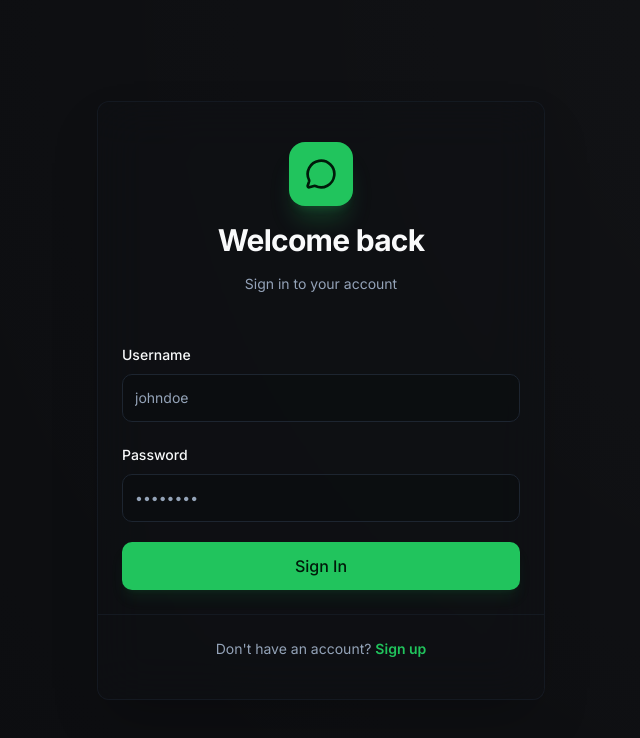
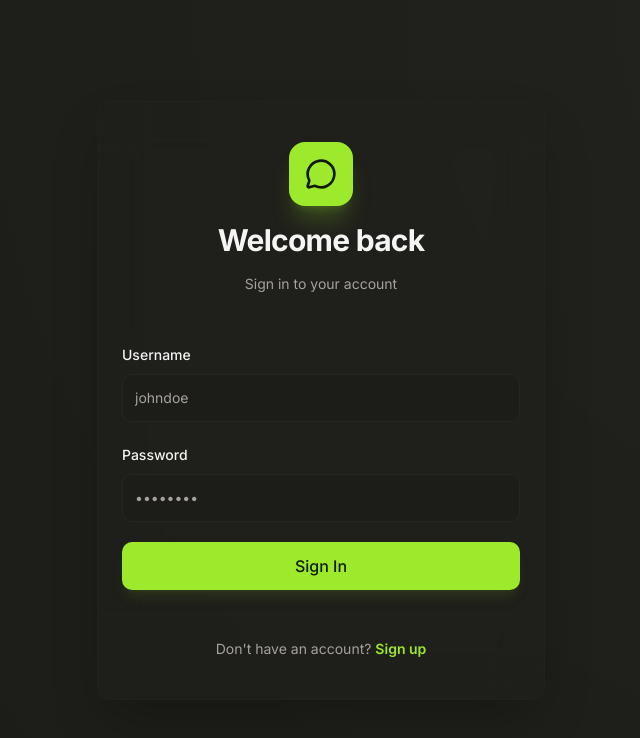
Before and after one commit to user-synax/Tare-Chat, a Next.js app: page /login in a window 1280 px wide. Shown: the top 738 px of the page, without its empty margins (319-959 px from the left). Built offline with nearby package versions, Linux system fonts and the light colour scheme.

Commit message:
Ui and user Setting Option

```diff
--- /dev/null
+++ b/app/api/user/profile/route.js
@@ -0,0 +1,68 @@
+import connectDB from "@/lib/db";
+import User from "@/models/User";
+import { getSession, hashPassword } from "@/lib/auth";
+import { NextResponse } from "next/server";
+
+export async function GET() {
+  try {
+    const session = await getSession();
+    if (!session) {
+      return NextResponse.json({ error: "Unauthorized" }, { status: 401 });
+    }
+
+    await connectDB();
+    const user = await User.findById(session.userId).select("-password");
+    if (!user) {
+      return NextResponse.json({ error: "User not found" }, { status: 404 });
+    }
+
+    return NextResponse.json({ user }, { status: 200 });
+  } catch (error) {
+    console.error("Fetch profile error:", error);
+    return NextResponse.json({ error: "Internal Server Error" }, { status: 500 });
+  }
+}
+
+export async function PATCH(req) {
+  try {
+    const session = await getSession();
+    if (!session) {
+      return NextResponse.json({ error: "Unauthorized" }, { status: 401 });
+    }
+
+    const { username, password } = await req.json();
+    await connectDB();
+
+    const updateData = {};
+    if (username) {
+      // Check if username is already taken
+      const existingUser = await User.findOne({ username, _id: { $ne: session.userId } });
+      if (existingUser) {
+        return NextResponse.json({ error: "Username already taken" }, { status: 400 });
+      }
+      updateData.username = username;
+    }
+
+    if (password) {
+      if (password.length < 6) {
+        return NextResponse.json({ error: "Password must be at least 6 characters" }, { status: 400 });
+      }
+      updateData.password = await hashPassword(password);
+    }
+
+    if (Object.keys(updateData).length === 0) {
+      return NextResponse.json({ error: "No changes provided" }, { status: 400 });
+    }
+
+    const user = await User.findByIdAndUpdate(
+      session.userId,
+      { $set: updateData },
+      { new: true }
+    ).select("-password");
+
+    return NextResponse.json({ message: "Profile updated successfully", user }, { status: 200 });
+  } catch (error) {
+    console.error("Update profile error:", error);
+    return NextResponse.json({ error: "Internal Server Error" }, { status: 500 });
+  }
+}
--- a/app/globals.css
+++ b/app/globals.css
@@ -4,48 +4,48 @@
 
 @layer base {
   :root {
-    --background: 210 20% 98%;
-    --foreground: 220 15% 5%;
+    --background: 60 4.8% 95.9%; /* Olive Light Base */
+    --foreground: 20 14.3% 4.1%;
     --card: 0 0% 100%;
-    --card-foreground: 220 15% 5%;
+    --card-foreground: 20 14.3% 4.1%;
     --popover: 0 0% 100%;
-    --popover-foreground: 220 15% 5%;
-    --primary: 142 71% 45%;
-    --primary-foreground: 144 100% 97%;
-    --secondary: 210 20% 96%;
-    --secondary-foreground: 220 15% 5%;
-    --muted: 210 20% 96%;
-    --muted-foreground: 215 16% 47%;
-    --accent: 142 71% 45%;
-    --accent-foreground: 144 100% 97%;
+    --popover-foreground: 20 14.3% 4.1%;
+    --primary: 84 81% 44%; /* Lime Theme Primary */
+    --primary-foreground: 84 100% 97%;
+    --secondary: 60 4.8% 90%;
+    --secondary-foreground: 24 9.8% 10%;
+    --muted: 60 4.8% 90%;
+    --muted-foreground: 25 5.3% 44.7%;
+    --accent: 84 81% 44%;
+    --accent-foreground: 84 100% 97%;
     --destructive: 0 84.2% 60.2%;
-    --destructive-foreground: 210 20% 98%;
-    --border: 214 32% 91%;
-    --input: 214 32% 91%;
-    --ring: 142 71% 45%;
+    --destructive-foreground: 60 4.8% 95.9%;
+    --border: 20 5.9% 90%;
+    --input: 20 5.9% 90%;
+    --ring: 84 81% 44%;
     --radius: 0.75rem;
   }
 
   .dark {
-    --background: 220 15% 5%; /* Mist Base */
-    --foreground: 210 20% 98%;
-    --card: 220 15% 7%;
-    --card-foreground: 210 20% 98%;
-    --popover: 220 15% 7%;
-    --popover-foreground: 210 20% 98%;
-    --primary: 142 71% 45%; /* Emerald Theme */
-    --primary-foreground: 144 100% 5%;
-    --secondary: 215 25% 12%;
-    --secondary-foreground: 210 20% 98%;
-    --muted: 215 25% 12%;
-    --muted-foreground: 215 20% 65%;
-    --accent: 142 71% 45%;
-    --accent-foreground: 144 100% 5%;
+    --background: 60 9.1% 9.8%; /* Olive Dark Base */
+    --foreground: 60 4.8% 95.9%;
+    --card: 60 9.1% 12%;
+    --card-foreground: 60 4.8% 95.9%;
+    --popover: 60 9.1% 12%;
+    --popover-foreground: 60 4.8% 95.9%;
+    --primary: 84 81% 54%; /* Lime Theme Dark Primary */
+    --primary-foreground: 84 100% 5%;
+    --secondary: 12 6.5% 15.1%;
+    --secondary-foreground: 60 4.8% 95.9%;
+    --muted: 12 6.5% 15.1%;
+    --muted-foreground: 24 5.4% 63.9%;
+    --accent: 84 81% 54%;
+    --accent-foreground: 84 100% 5%;
     --destructive: 0 62.8% 30.6%;
-    --destructive-foreground: 210 20% 98%;
-    --border: 215 25% 15%;
-    --input: 215 25% 15%;
-    --ring: 142 71% 45%;
+    --destructive-foreground: 60 4.8% 95.9%;
+    --border: 12 6.5% 15.1%;
+    --input: 12 6.5% 15.1%;
+    --ring: 84 81% 54%;
   }
 }
 
--- /dev/null
+++ b/components/AccountSection.jsx
@@ -0,0 +1,164 @@
+"use client";
+
+import { useState, useEffect } from "react";
+import { Button } from "@/components/ui/button";
+import { Input } from "@/components/ui/input";
+import { Label } from "@/components/ui/label";
+import {
+  Dialog,
+  DialogContent,
+  DialogHeader,
+  DialogTitle,
+  DialogTrigger,
+  DialogFooter
+} from "@/components/ui/dialog";
+import { Avatar, AvatarFallback } from "@/components/ui/avatar";
+import { User, Settings, Loader2, CheckCircle2, AlertCircle } from "lucide-react";
+import { cn } from "@/lib/utils";
+
+export default function AccountSection() {
+  const [user, setUser] = useState(null);
+  const [username, setUsername] = useState("");
+  const [loading, setLoading] = useState(false);
+  const [fetching, setFetching] = useState(true);
+  const [message, setMessage] = useState({ text: "", type: "" });
+  const [open, setOpen] = useState(false);
+
+  const fetchProfile = async () => {
+    try {
+      setFetching(true);
+      const res = await fetch("/api/user/profile");
+      const data = await res.json();
+      if (res.ok) {
+        setUser(data.user);
+        setUsername(data.user.username);
+      }
+    } catch (err) {
+      console.error("Failed to fetch profile:", err);
+    } finally {
+      setFetching(false);
+    }
+  };
+
+  useEffect(() => {
+    if (open) {
+      fetchProfile();
+    }
+  }, [open]);
+
+  const handleUpdate = async (e) => {
+    e.preventDefault();
+    if (username === user?.username) {
+      setMessage({ text: "No changes to update", type: "error" });
+      return;
+    }
+
+    setLoading(true);
+    setMessage({ text: "", type: "" });
+
+    try {
+      const res = await fetch("/api/user/profile", {
+        method: "PATCH",
+        headers: { "Content-Type": "application/json" },
+        body: JSON.stringify({
+          username: username,
+        }),
+      });
+
+      const data = await res.json();
+
+      if (res.ok) {
+        setMessage({ text: "Profile updated successfully!", type: "success" });
+        setUser(data.user);
+        // Update localStorage if needed
+        localStorage.setItem("username", data.user.username);
+      } else {
+        setMessage({ text: data.error || "Failed to update profile", type: "error" });
+      }
+    } catch (err) {
+      setMessage({ text: "Something went wrong", type: "error" });
+    } finally {
+      setLoading(false);
+    }
+  };
+
+  return (
+    <Dialog open={open} onOpenChange={setOpen}>
+      <DialogTrigger asChild>
+        <Button
+          variant="ghost"
+          size="icon"
+          className="h-10 w-10 rounded-full hover:bg-primary/10 hover:text-primary transition-all"
+          title="Account Settings"
+        >
+          <Settings className="h-5 w-5" />
+        </Button>
+      </DialogTrigger>
+      <DialogContent className="sm:max-w-[425px] bg-card border-border/50 shadow-2xl">
+        <DialogHeader>
+          <DialogTitle className="text-2xl font-bold flex items-center space-x-2">
+            <User className="h-6 w-6 text-primary" />
+            <span>My Account</span>
+          </DialogTitle>
+        </DialogHeader>
+
+        {fetching ? (
+          <div className="flex flex-col items-center justify-center py-12">
+            <Loader2 className="h-8 w-8 animate-spin text-primary opacity-50" />
+            <p className="mt-4 text-sm text-muted-foreground">Loading details...</p>
+          </div>
+        ) : (
+          <form onSubmit={handleUpdate} className="space-y-6 py-4">
+            <div className="flex flex-col items-center space-y-4 mb-6">
+              <Avatar className="h-24 w-24 border-4 border-primary/10 shadow-xl">
+                <AvatarFallback className="bg-primary/5 text-primary text-3xl font-bold uppercase">
+                  {user?.username?.substring(0, 2)}
+                </AvatarFallback>
+              </Avatar>
+              <div className="text-center">
+                <h3 className="text-lg font-bold">{user?.username}</h3>
+                <p className="text-xs text-muted-foreground uppercase tracking-widest font-semibold">
+                  Member since {user?.createdAt ? new Date(user.createdAt).toLocaleDateString() : "N/A"}
+                </p>
+              </div>
+            </div>
+
+            <div className="space-y-4">
+              <div className="space-y-2">
+                <Label htmlFor="username" className="text-sm font-semibold ml-1">Username</Label>
+                <Input
+                  id="username"
+                  value={username}
+                  onChange={(e) => setUsername(e.target.value)}
+                  className="h-11 bg-background/50 border-border/50 focus:border-primary/50 transition-all"
+                  placeholder="Your username"
+                />
+              </div>
+            </div>
+
+            {message.text && (
+              <div className={cn(
+                "flex items-center space-x-2 p-3 rounded-lg text-xs font-medium animate-in fade-in slide-in-from-top-1",
+                message.type === "success" ? "bg-green-500/10 text-green-500 border border-green-500/20" : "bg-destructive/10 text-destructive border border-destructive/20"
+              )}>
+                {message.type === "success" ? <CheckCircle2 className="h-4 w-4" /> : <AlertCircle className="h-4 w-4" />}
+                <span>{message.text}</span>
+              </div>
+            )}
+
+            <DialogFooter>
+              <Button
+                type="submit"
+                className="w-full h-11 shadow-lg shadow-primary/20 transition-all hover:translate-y-[-1px]"
+                disabled={loading}
+              >
+                {loading && <Loader2 className="h-4 w-4 mr-2 animate-spin" />}
+                Save Changes
+              </Button>
+            </DialogFooter>
+          </form>
+        )}
+      </DialogContent>
+    </Dialog>
+  );
+}
```
Also changed, not shown: components/Sidebar.jsx (+33 -1 lines).
